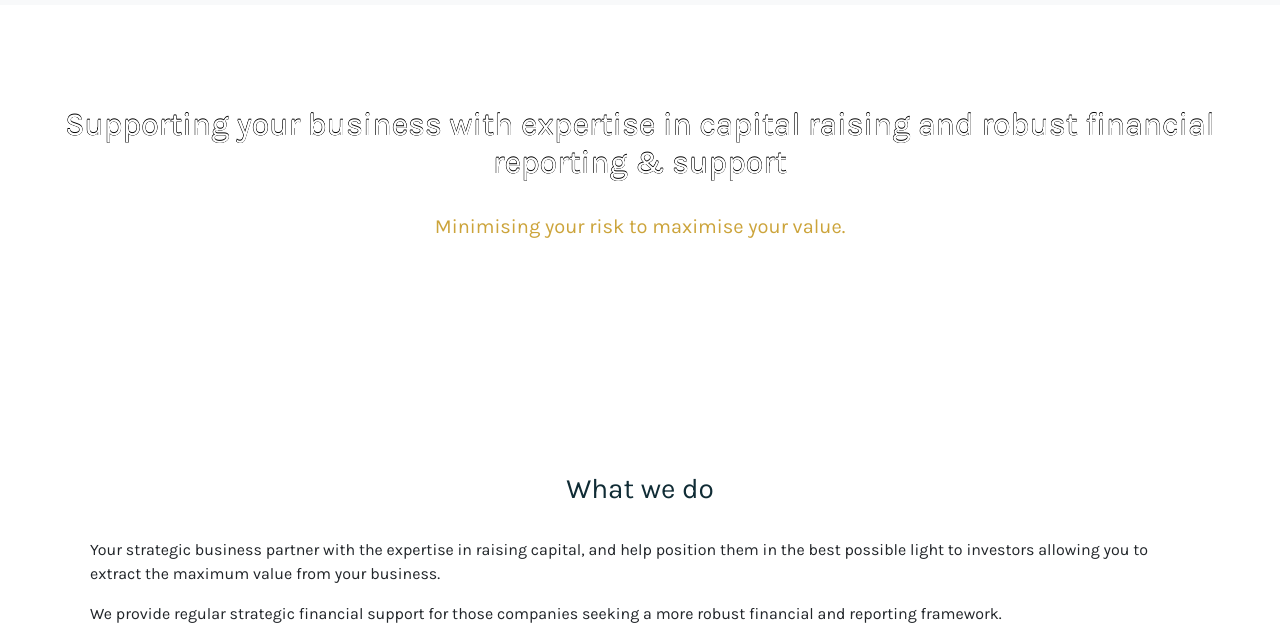
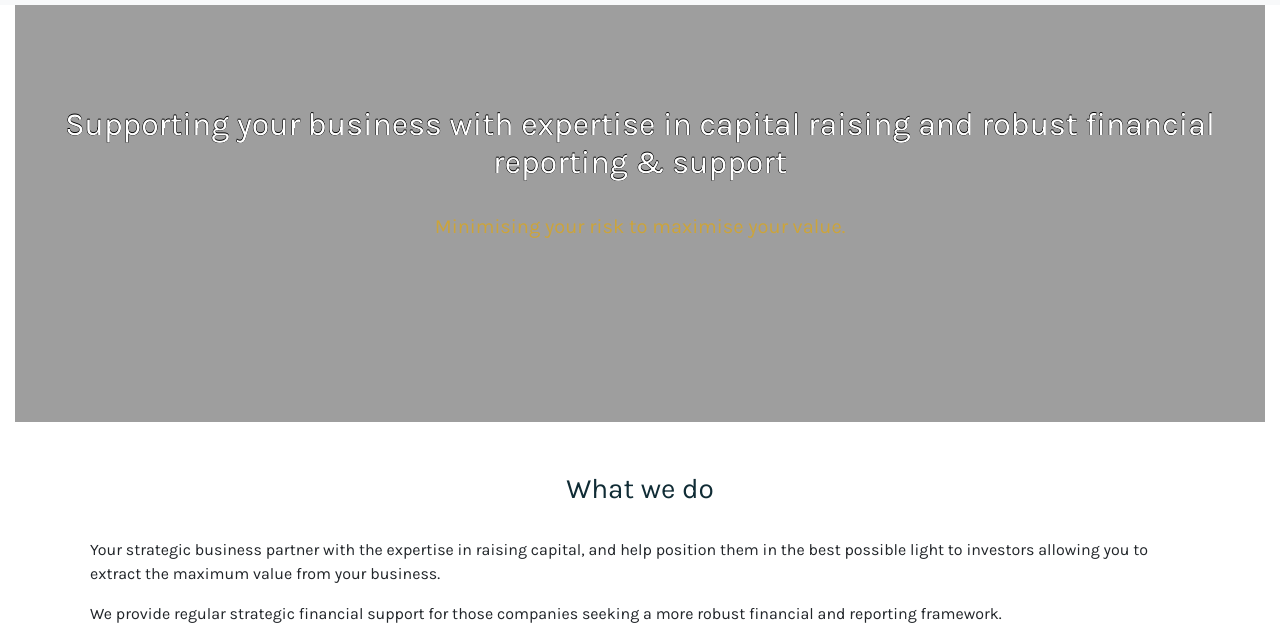
Before and after one commit to Nikki-Rees/biyondata-strategic-business-partner, a plain HTML site: page index.html in a window 1280 px wide. Shown: the part 108-745 px from the top of the page. Drawn offline with nearby package versions, Linux system fonts and the light colour scheme; the site is published under a folder, as on GitHub Pages, so addresses that start at the root find nothing; a script that the page names is missing; a web font is replaced by a local one.

Commit message:
adjustment to background image

```diff
--- a/assets/style.css
+++ b/assets/style.css
@@ -65,7 +65,7 @@
   }
 
   .hero-image {
-    background: url(/assets/img/AdobeStock_268100942.jpeg) no-repeat center;
+    background: url(img/AdobeStock_268100942.jpeg) no-repeat center;
     background-size: cover;
     height: 500px;
     position: 1 relative;
```
